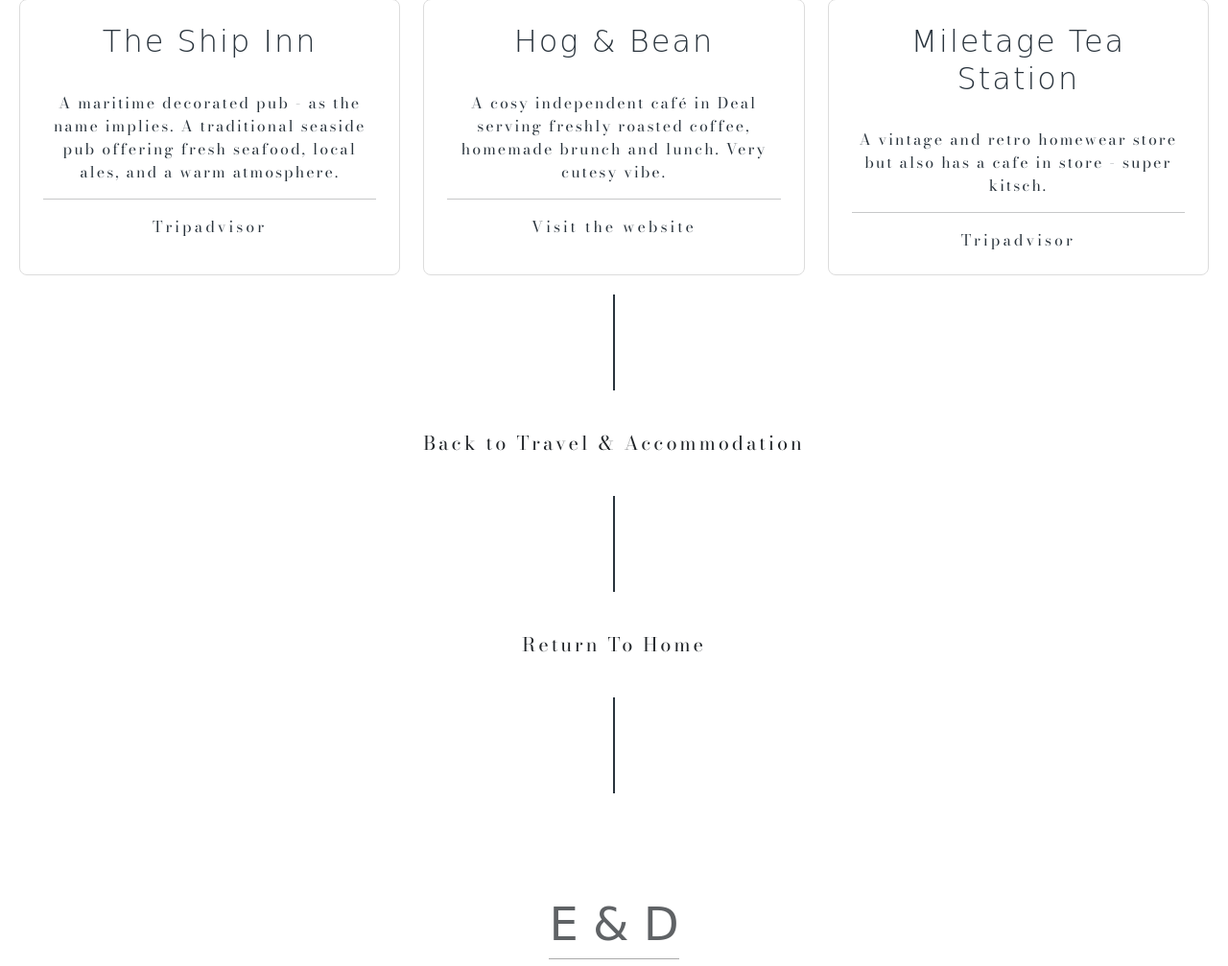
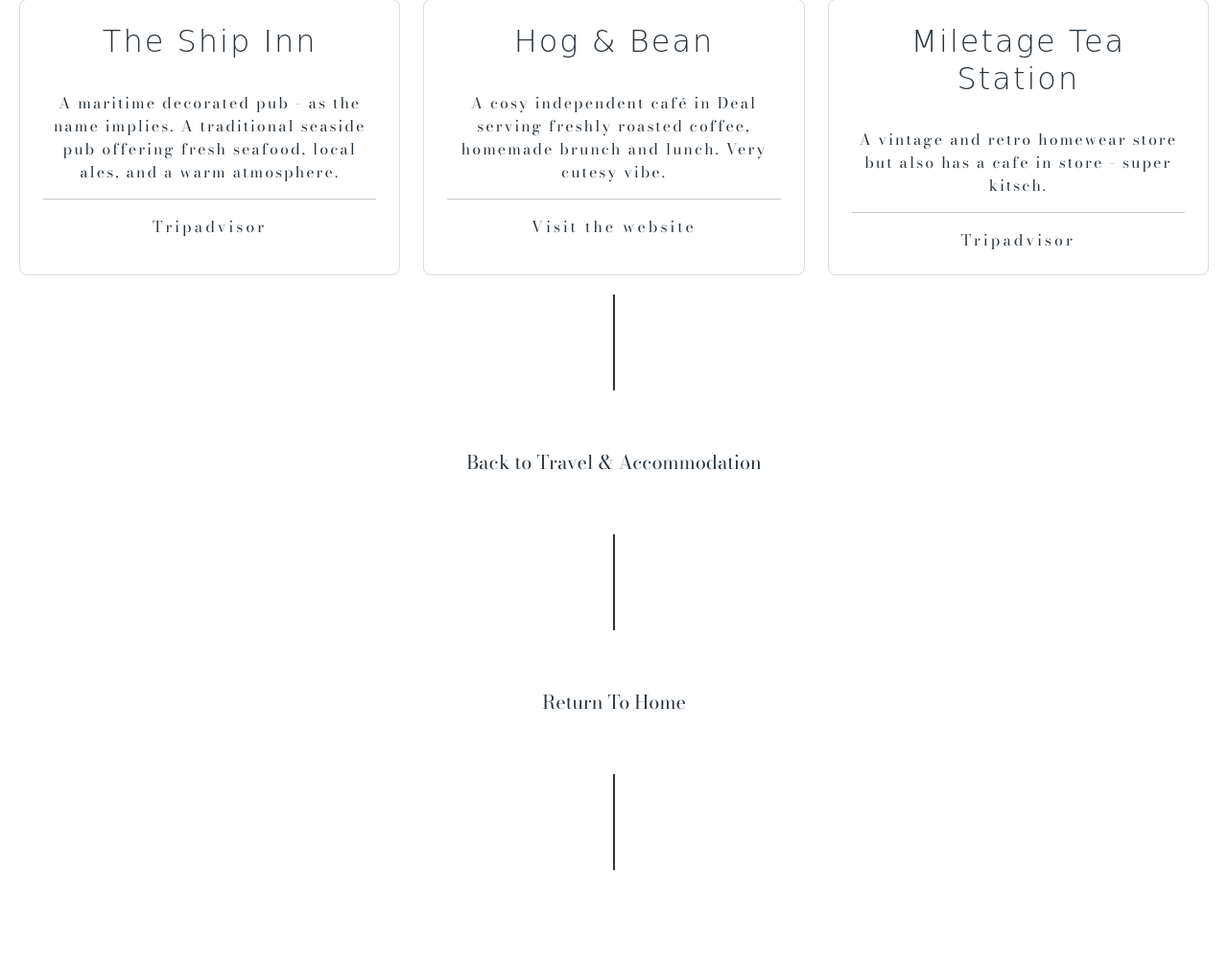
Before and after one commit to Esteph27/wedding-website, a Flask app: page /deal in a window 1280 px wide. Shown: the part 685-1692 px from the top of the page at 96% size. Run offline with Flask 3, Linux system fonts and the light colour scheme; the visitor is signed in with stand-in values (Sample User, id 1); parts of the project's set-up code (start-up, migrations or seed data) failed here and were passed over; some web fonts are replaced.

Commit message:
Refactor links

```diff
--- a/templates/deal.html
+++ b/templates/deal.html
@@ -171,16 +171,16 @@
     <div class="container">
         <div class="vertical-line"></div>
     </div>
-    <div class="container">
-        <a href="{{ url_for('travel') }}" id="returnHome" class="page-link">Back to Travel & Accommodation</a>
+    <div class="container info">
+        <a href="{{ url_for('travel') }}" class="page-link">Back to Travel & Accommodation</a>
     </div>
 
     <!-- return to home link -->
     <div class="container">
         <div class="vertical-line"></div>
     </div>
-    <div class="container">
-        <a href="{{ url_for('home') }}" id="returnHome" class="page-link">Return To Home</a>
+    <div class="container info">
+        <a href="{{ url_for('home') }}" class="page-link">Return To Home</a>
     </div>
 
     <div class="container">
--- a/templates/dress-code.html
+++ b/templates/dress-code.html
@@ -35,8 +35,8 @@
 
 
     <!-- return to home link -->
-    <div class="container">
-        <a href="{{ url_for('home') }}" id="returnHome" class="page-link">Return To Home</a>
+    <div class="container info">
+        <a href="{{ url_for('home') }}" class="page-link">Return To Home</a>
     </div>
 
 {% endblock %}
--- a/templates/faq.html
+++ b/templates/faq.html
@@ -268,8 +268,8 @@
     </div>
 
     <!-- return to home link -->
-    <div class="container">
-        <a href="{{ url_for('home') }}" id="returnHome" class="page-link">Return To Home</a>
+    <div class="container info">
+        <a href="{{ url_for('home') }}" class="page-link">Return To Home</a>
     </div>
 
 {% endblock %}
--- a/templates/registry.html
+++ b/templates/registry.html
@@ -36,8 +36,8 @@
 
 
     <!-- return to home link -->
-    <div class="container">
-        <a href="{{ url_for('home') }}" id="returnHome" class="page-link">Return To Home</a>
+    <div class="container info">
+        <a href="{{ url_for('home') }}" class="page-link">Return To Home</a>
     </div>
 
 {% endblock %}
--- a/templates/rsvp.html
+++ b/templates/rsvp.html
@@ -126,8 +126,8 @@
         <div class="vertical-line"></div>
     </div>
 
-    <div class="container">
-        <a href="{{ url_for('home') }}" id="returnHome" class="page-link">Return To Home</a>
+    <div class="container info">
+        <a href="{{ url_for('home') }}" class="page-link">Return To Home</a>
     </div>
 
 </div>
--- a/templates/schedule.html
+++ b/templates/schedule.html
@@ -52,8 +52,8 @@
     </div>
 
     <!-- return to home link -->
-    <div class="container">
-        <a href="{{ url_for('home') }}" id="returnHome" class="page-link">Return To Home</a>
+    <div class="container info">
+        <a href="{{ url_for('home') }}" class="page-link">Return To Home</a>
     </div>
 
 {% endblock %}
--- a/templates/travel.html
+++ b/templates/travel.html
@@ -66,8 +66,8 @@
         <div class="vertical-line"></div>
     </div>
 
-    <div class="container">
-        <a href="{{ url_for('home') }}" id="returnHome" class="page-link">Return To Home</a>
+    <div class="container info">
+        <a href="{{ url_for('home') }}" class="page-link">Return To Home</a>
     </div>
 
 {% endblock %}
```
Also changed, not shown: templates/airbnb.html (+4 -4 lines).
